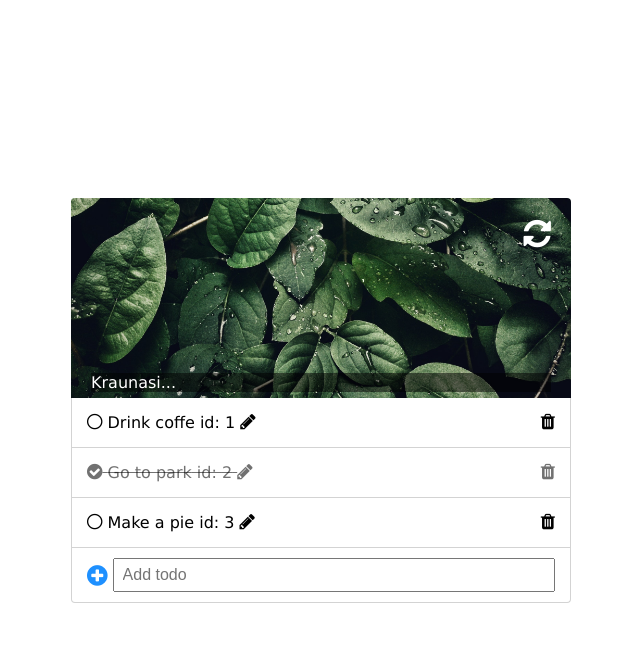
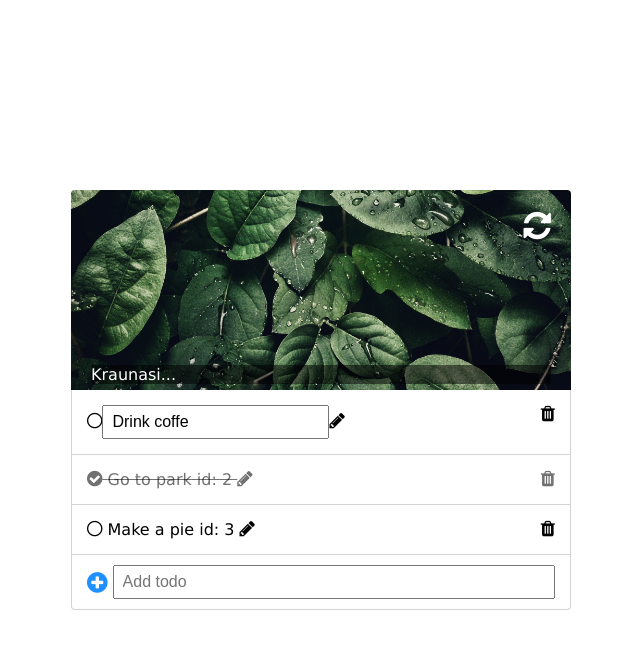
Before and after one commit to Tr1nTuKaS/React-Todo-2021.11.09, a React (Create React App) app: page / in a window 1280 px wide. Both pictures are taken after a click on the icon 567 px from the left and 421 px from the top of the page. Shown: the top 648 px of the page, without its empty margins (319-959 px from the left). Built offline with nearby package versions, Linux system fonts and the light colour scheme.

Commit message:
edit uzd

```diff
--- a/src/TodoListPage.js
+++ b/src/TodoListPage.js
@@ -48,6 +48,9 @@ function TodoListPage() {
     setTodosArr(filteredMainArr);
   };
 
+  // handleEditTodo - pass it down to TodoItem
+  // find item with id === id, update its title without modifying original arr
+
   return (
     <div className='container'>
       <TodoHeader />
--- a/src/Todos/TodoItem.js
+++ b/src/Todos/TodoItem.js
@@ -1,4 +1,7 @@
+import { useState } from 'react';
 function TodoItem(props) {
+  const [isEditOn, setIsEditOn] = useState(false);
+  const [editedTitle, setEditedTitle] = useState(props.title);
   // uncheked styles item, fa-circle-thin
   // checked styles item line-through, fa-check-circle
 
@@ -14,14 +17,34 @@ function TodoItem(props) {
     props.onTodoDelete(props.id);
   };
 
+  const handleEditLocal = () => {
+    // send updated title with props
+    if (isEditOn) {
+      console.log('update', props.id, editedTitle);
+    }
+    setIsEditOn(!isEditOn);
+  };
+
   return (
     <li className={itemClasses()}>
       <i className={checkCircleClasses()} aria-hidden='true'></i>
-      <span className='text'>
-        {' '}
-        {props.title} id: {props.id}{' '}
-      </span>
-      <i className='fa fa-pencil edit-icon' aria-hidden='true'></i>
+      {isEditOn ? (
+        <input
+          type='text'
+          value={editedTitle}
+          onChange={(e) => setEditedTitle(e.target.value)}
+        />
+      ) : (
+        <span className='text'>
+          {' '}
+          {props.title} id: {props.id}{' '}
+        </span>
+      )}
+      <i
+        onClick={handleEditLocal}
+        className='fa fa-pencil edit-icon'
+        aria-hidden='true'
+      ></i>
       <i
         onClick={sendDeleteId}
         className='fa fa-trash delete-icon'
```
